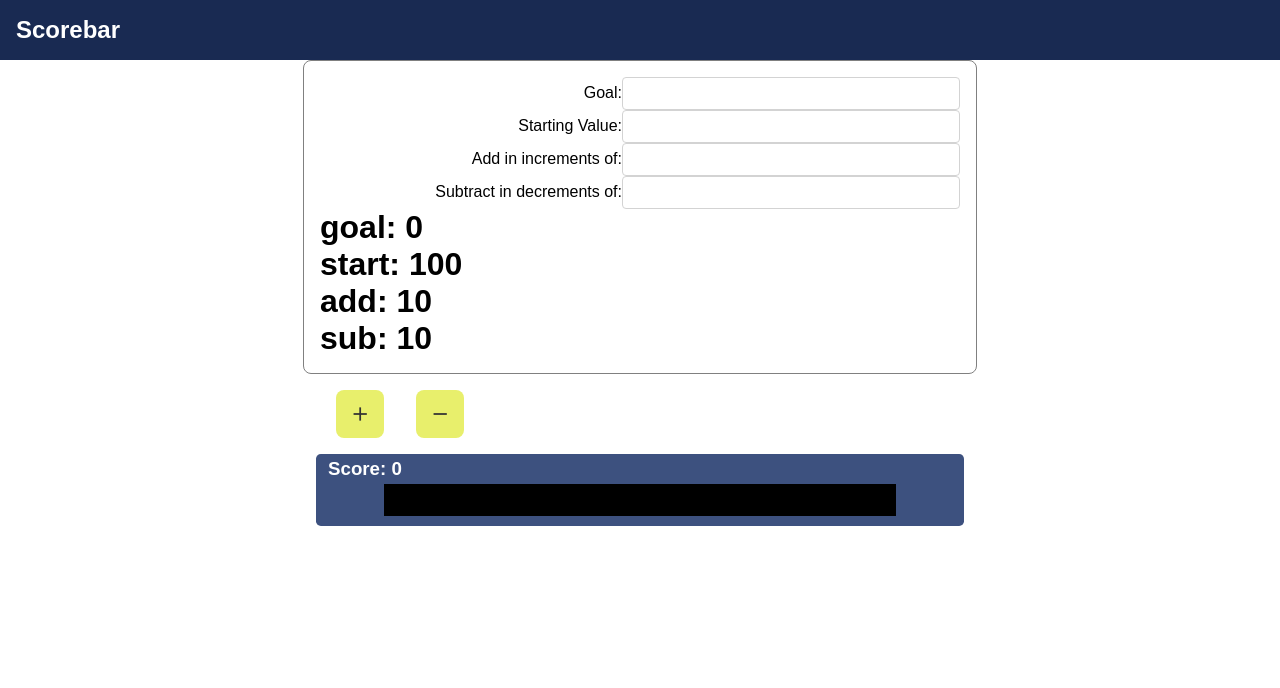
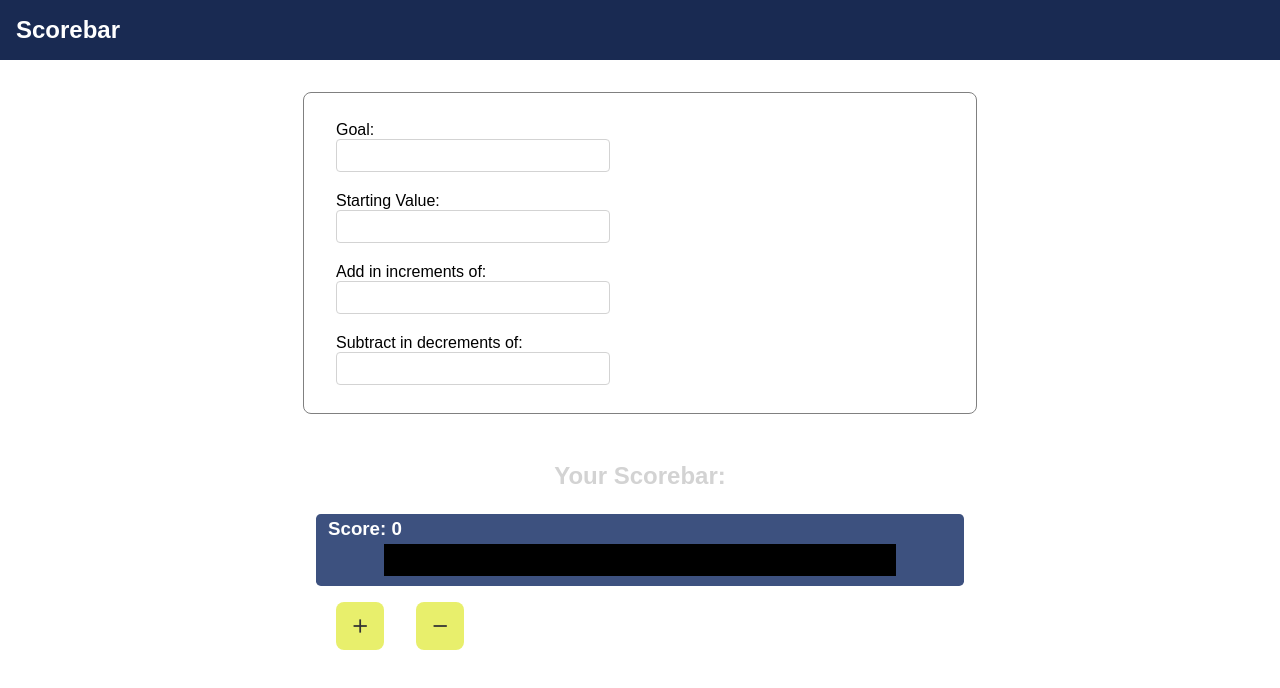
Before and after one commit to prestonwin78/goalbug, a React app: page / in a window 1280 px wide. Built offline with nearby package versions, Linux system fonts and the light colour scheme.

Commit message:
Add more form design changes

```diff
--- a/src/ScoreContainer.js
+++ b/src/ScoreContainer.js
@@ -43,11 +43,21 @@ class ScoreContainer extends React.Component {
     return (
       <div>
         <SettingsForm />
+        <h2
+          style={{
+            color: "lightgray",
+            textAlign: "center",
+            marginBottom: "1.5rem",
+            marginTop: "3rem",
+          }}
+        >
+          Your Scorebar:
+        </h2>
+        <ScoreBar score={this.state.score} />
         <Controls
           increment={this.incrementScore}
           decrement={this.decrementScore}
         />
-        <ScoreBar score={this.state.score} />
       </div>
     );
   }
--- a/src/SettingsForm.js
+++ b/src/SettingsForm.js
@@ -50,10 +50,13 @@ class SettingsForm extends React.Component {
           />
         </div>
 
-        <h1>goal: {this.state.goal}</h1>
-        <h1>start: {this.state.start}</h1>
-        <h1>add: {this.state.addIncrements}</h1>
-        <h1>sub: {this.state.subDecrements}</h1>
+        {/* for testing output only */}
+        <div style={{ display: "none" }}>
+          <h1>goal: {this.state.goal}</h1>
+          <h1>start: {this.state.start}</h1>
+          <h1>add: {this.state.addIncrements}</h1>
+          <h1>sub: {this.state.subDecrements}</h1>
+        </div>
       </div>
     );
   }
--- a/src/styles/settings.css
+++ b/src/styles/settings.css
@@ -1,18 +1,19 @@
 .settings-container {
   width: 50%;
-  margin: auto;
+  margin: 2rem auto 2rem auto;
   border: 1px solid gray;
   border-radius: 0.5rem;
-  padding: 1rem;
+  padding: 0.5rem 1rem;
 }
 
 .block {
-  width: 100%;
-  text-align: right;
+  width: 80%;
+  margin: 1.25rem 1rem;
 }
 
 .block label {
-  width: 50%;
+  width: 60%;
+  display: inline-block;
 }
 
 .block input {
```
